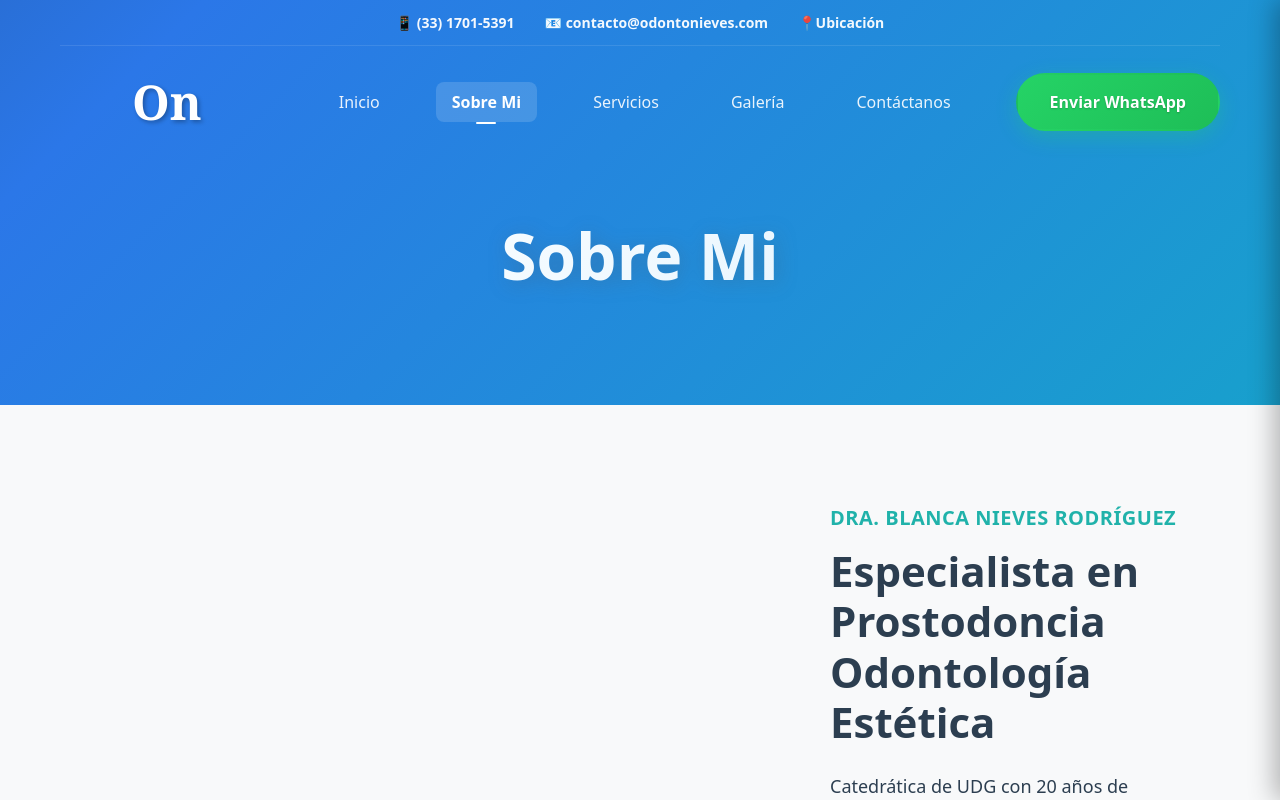
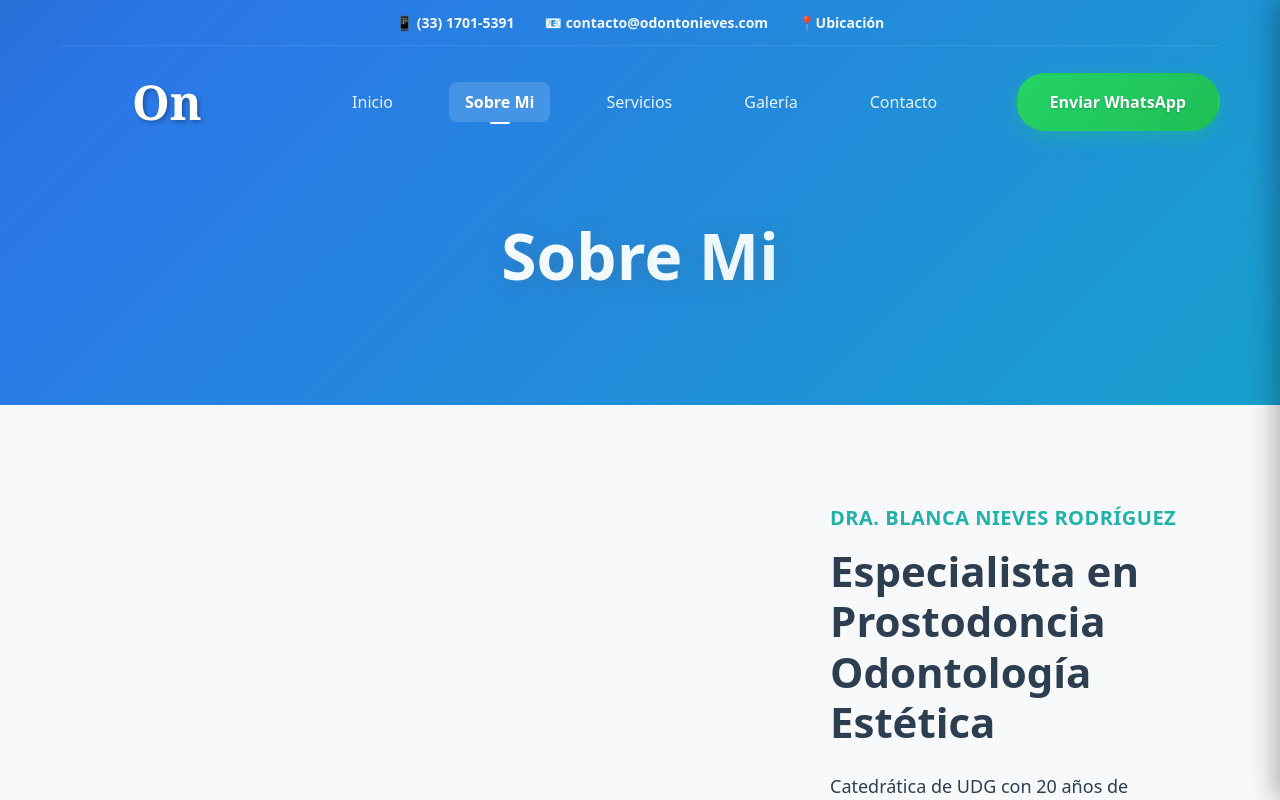
Before and after one commit to Jan-Amixtlan/odonto-nieves, a React (Vite) app: page /about in a window 1280 px wide. Shown: the top 800 px of the page. Built offline with nearby package versions, Linux system fonts and the light colour scheme.

Commit message:
Add lucide-react dependency; update footer and page header labels from 'Contáctanos' to 'Contacto'

```diff
--- a/package.json
+++ b/package.json
@@ -10,6 +10,7 @@
     "preview": "vite preview"
   },
   "dependencies": {
+    "lucide-react": "^0.544.0",
     "react": "^19.1.1",
     "react-dom": "^19.1.1",
     "react-router-dom": "^7.8.2"
--- a/src/Components/Footer/Footer.jsx
+++ b/src/Components/Footer/Footer.jsx
@@ -6,7 +6,7 @@ const Footer = () => {
         { name: 'Tratamientos', href: '#tratamientos' },
         { name: 'Galería', href: '#galeria' },
         { name: 'Haz una cita', href: '#cita' },
-        { name: 'Contáctanos', href: '#contacto' },
+        { name: 'Contacto', href: '#contacto' },
         { name: 'Tel: (33) 1701-5391', href: 'tel:3317015391', isPhone: true }
     ];
 
@@ -78,7 +78,7 @@ const Footer = () => {
                                         >
                                             {item.name}
                                         </a>
-                                    ) : item.name === 'Contáctanos' ? (
+                                    ) : item.name === 'Contacto' ? (
                                         <a
                                             href="/#contacto"
                                             className="footer-link"
--- a/src/Components/Hero/DentalHero.jsx
+++ b/src/Components/Hero/DentalHero.jsx
@@ -198,7 +198,7 @@ const DentalHero = () => {
                     </a>
                     <a href="/contact" onClick={closeMenu}>
                         <span className="nav-icon">📞</span>
-                        Contáctanos
+                        Contacto
                     </a>
                 </div>
                 <div className="mobile-nav-footer">
--- a/src/Components/PageHeader/PageHeader.jsx
+++ b/src/Components/PageHeader/PageHeader.jsx
@@ -21,7 +21,7 @@ const PageHeader = ({ title = "Sobre Mi", currentPage = "sobre-mi" }) => {
         { name: 'Sobre Mi', href: '/about', id: 'sobre-mi' },
         { name: 'Servicios', href: '/services', id: 'services' },
         { name: 'Galería', href: '/galery', id: 'galeria' },
-        { name: 'Contáctanos', href: '#contactanos', id: 'contactanos' }
+        { name: 'Contacto', href: '#contactanos', id: 'contactanos' }
     ];
 
     const handleNavClick = (href, id) => {
--- a/src/pages/ContactScreen.jsx
+++ b/src/pages/ContactScreen.jsx
@@ -1,12 +1,14 @@
 import Footer from "../Components/Footer/Footer";
 import PageHeader from "../Components/PageHeader/PageHeader";
+import LocationContact from "../Components/LocationContact/LocationContact";
+import AppointmentForm from "../Components/AppointmentForm/AppointmentForm";
 import AppointmentContact from "../Components/AppointmentContact/AppointmentContact";
-import LocationContact from "../Components/LocationContact/LocationContact";
 
 const ContactScreen = () => {
     return (
         <div>
-            <PageHeader title="Contáctanos" />
+            <PageHeader title="Contacto" />
+            <AppointmentForm />
             <AppointmentContact />
             <LocationContact />
             <Footer />
```
Also changed, not shown: 1 other file (tests, documents, lock files or other folders).
